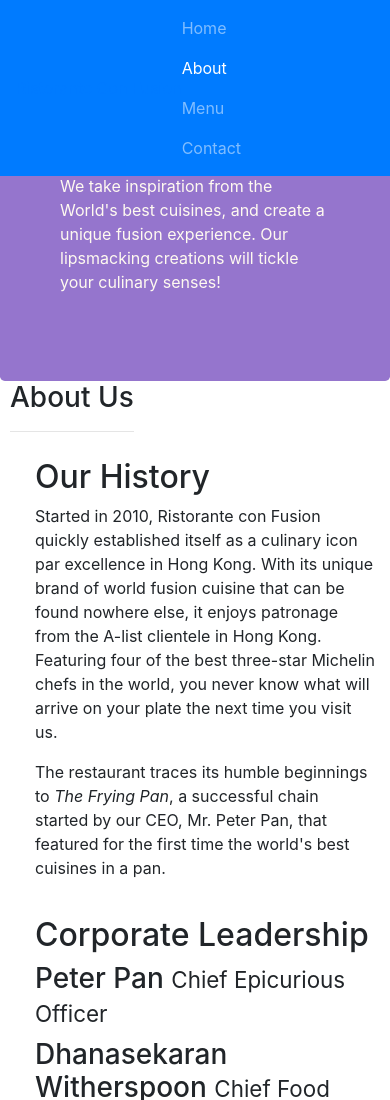
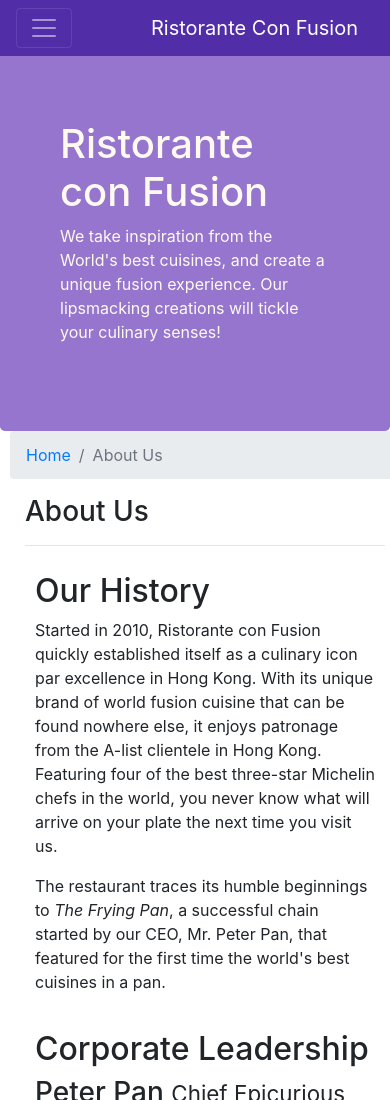
Before and after one commit to dougmpRX/coursera-bootstrap, a plain HTML site: page aboutus.html in a window 390 px wide. Shown: the top 1100 px of the page. Drawn offline with Linux system fonts and the light colour scheme.

Commit message:
Breadcrumb added

```diff
--- a/aboutus.html
+++ b/aboutus.html
@@ -12,15 +12,20 @@
 
 <body>
 
-    <nav class="navbar navbar-dark navbar-expand-sm bg-primary fixed-top">
+    <nav class="navbar navbar-dark navbar-expand-sm fixed-top">
         <div class="container">
-            <a class="nav-brand" href="#">Ristorante Con Fusion</a>
+            <button class="navbar-toggler" type="button" data-toggle="collapse" data-target="#Navbar">
+                <span class="navbar-toggler-icon"></span>
+            </button>
+            <a class="navbar-brand" href="#">Ristorante Con Fusion</a>
+            <div class="collapse navbar-collapse" id="Navbar">
                 <ul class="navbar-nav mr-auto">
-                    <li class="nav-item"><a href="index.html" class="nav-link">Home</a></li>
-                    <li class="nav-item active"><a href="#" class="nav-link">About</a></li>
-                    <li class="nav-item"><a href="#" class="nav-link">Menu</a></li>
-                    <li class="nav-item"><a href="#" class="nav-link">Contact</a></li>
+                    <li class="nav-item"><a class="nav-link" href="index.html">Home</a></li>
+                    <li class="nav-item active"><a class="nav-link" href="#">About</a></li>
+                    <li class="nav-item"><a class="nav-link" href="#">Menu</a></li>
+                    <li class="nav-item"><a class="nav-link" href="#">Contact</a></li>
                 </ul>
+            </div>
         </div>
     </nav>
 
@@ -40,7 +45,11 @@
 
     <div class="container" id="about">
         <div class="row">
-            <div>
+            <ol class="col-12 breadcrumb">
+                <li class="breadcrumb-item"><a href="index.html">Home</a></li>
+                <li class="breadcrumb-item active">About Us</li>
+            </ol>
+            <div class="col-12">
                <h3>About Us</h3>
                <hr>
             </div>
--- a/css/styles.css
+++ b/css/styles.css
@@ -29,6 +29,15 @@
     color:#0f0f0f;
 }
 
+body {
+    padding: 50px 0 0 0;
+    z-index: 0;
+}
+
+.navbar-dark {
+    background-color: #512da8;
+}
+
 @media (max-width: 575.98px) {
     #history, #corporate {
         padding: 10px;
```
Also changed, not shown: index.html (+19 -4 lines).
